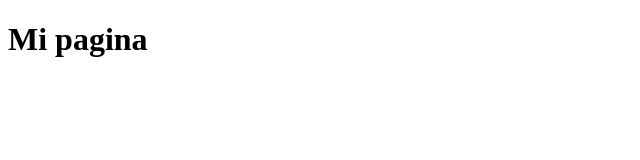
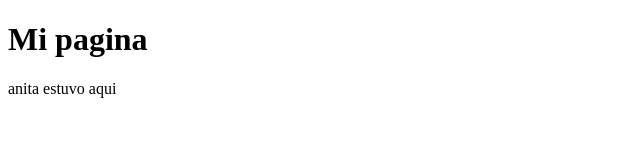
Before and after one commit to anco1981/actividad3521, a plain HTML site: page index.html in a window 1280 px wide. Shown: the whole page, without its empty margins (0-640 px from the left). Drawn offline with Linux system fonts and the light colour scheme.

Commit message:
anadiparrafo

```diff
--- a/index.html
+++ b/index.html
@@ -8,6 +8,7 @@
 </head>
 <body>
     <h1>Mi pagina</h1>
+    <p>anita estuvo aqui</p>
 
 </body>
 </html>
```
